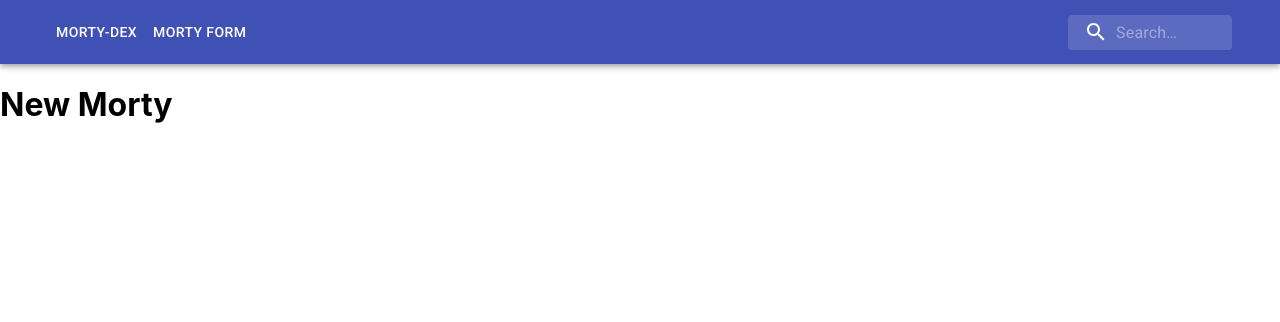
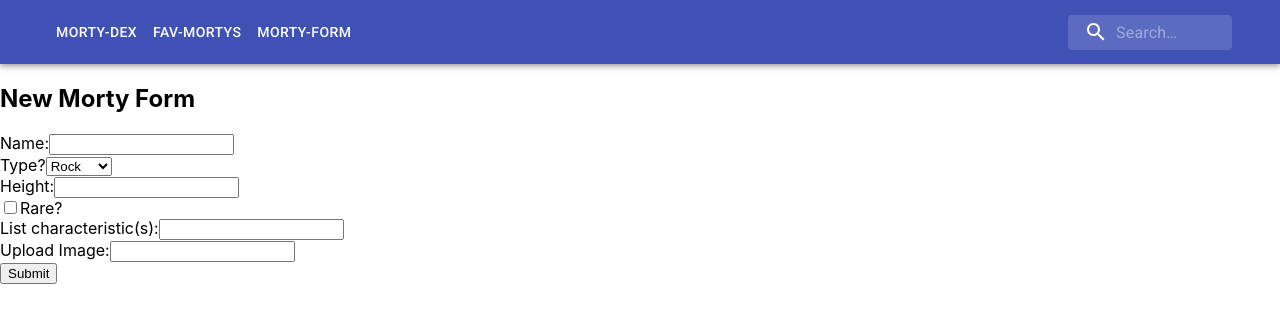
Before and after one commit to heymarz/morty-dex, a React (Create React App) app: page /Mortys/new in a window 1280 px wide. Shown: the top 322 px of the page. Built offline with nearby package versions, Linux system fonts and the light colour scheme; data requests are answered from the project's data file.

Commit message:
Port fixed

```diff
--- a/db.json
+++ b/db.json
@@ -1,5 +1,5 @@
 {
-  "Mortys'": [
+  "Mortys": [
     {
      "id": 1,
      "name": "Scruffy Morty",
@@ -8,7 +8,8 @@
      "weight": "108.4 lbs",
      "rare": "false",
      "characteristics": "Easy going, Unconventional",
-     "image": "https://imgur.com/WX4jFyi"
+     "image": "https://imgur.com/WX4jFyi",
+     "favorite": "false"
     },
     {
       "id": 2,
@@ -18,7 +19,8 @@
       "weight": "109.3 lbs",
       "rare": "false",
       "characteristics": "Stinky, Likes garlic",
-      "image": "https://imgur.com/V1tOFSn"
+      "image": "https://imgur.com/V1tOFSn",
+      "favorite": "false"
      },
      {
       "id": 3,
@@ -28,7 +30,8 @@
       "weight": "108.8 lbs",
       "rare": "false",
       "characteristics": "Wants love, not war",
-      "image": "https://imgur.com/pngUvtM"
+      "image": "https://imgur.com/pngUvtM",
+      "favorite": "false"
      },
      {
       "id": 4,
@@ -38,7 +41,8 @@
       "weight": "111.2 lbs",
       "rare": "false",
       "characteristics": "Hip, Cool, Bored of life",
-      "image": "https://imgur.com/E9QLzvm"
+      "image": "https://imgur.com/E9QLzvm",
+      "favorite": "true"
      },
      {
       "id": 5,
@@ -48,7 +52,8 @@
       "weight": "110.3 lbs",
       "rare": "false",
       "characteristics": "Coffee Drinker, Perfumed",
-      "image": "https://imgur.com/SLxB96M"
+      "image": "https://imgur.com/SLxB96M",
+      "favorite": "false"
      },
      {
       "id": 6,
@@ -58,7 +63,8 @@
       "weight": "122.5 lbs",
       "rare": "true",
       "characteristics": "Picks up stray cats",
-      "image": "https://imgur.com/77EGKwd"
+      "image": "https://imgur.com/77EGKwd",
+      "favorite": "false"
      },
      {
       "id": 7,
@@ -68,7 +74,8 @@
       "weight": "114.8 lbs",
       "rare": "false",
       "characteristics": "Wild and free",
-      "image": "https://imgur.com/XxIQHHS"
+      "image": "https://imgur.com/XxIQHHS",
+      "favorite": "false"
      },
      {
       "id": 8,
@@ -78,7 +85,8 @@
       "weight": "140.6 lbs",
       "rare": "false",
       "characteristics": "Pumped, Toned",
-       "image": "https://imgur.com/Xv9rOzD"
+       "image": "https://imgur.com/Xv9rOzD",
+       "favorite": "true"
      },
      {
       "id": 9,
@@ -88,7 +96,8 @@
       "weight": "118.7 lbs",
       "rare": "false",
       "characteristics": "Always precisely on time",
-      "image": "https://imgur.com/5uTsWSK"
+      "image": "https://imgur.com/5uTsWSK",
+      "favorite": "false"
      },
      {
       "id": 10,
@@ -98,7 +107,8 @@
       "weight": "116.3 lbs",
       "rare": "true",
       "characteristics": "Easily pleased",
-      "image": "https://imgur.com/V790KKF"
+      "image": "https://imgur.com/V790KKF",
+      "favorite": "false"
      },
      {
       "id": 11,
@@ -108,7 +118,8 @@
       "weight": "110.2 lbs",
       "rare": "false",
       "characteristics": "Hopeful, Pink",
-      "image": "https://imgur.com/JNaDLAg"
+      "image": "https://imgur.com/JNaDLAg",
+      "favorite": "false"
      },
      {
       "id": 12,
@@ -118,7 +129,8 @@
       "weight": "137.4 lbs",
       "rare": "false",
       "characteristics": "Beautiful singing voice",
-      "image": "https://imgur.com/YyQAv6O"
+      "image": "https://imgur.com/YyQAv6O",
+      "favorite": "false"
      }
   ]
 }
--- a/public/index.html
+++ b/public/index.html
@@ -41,5 +41,6 @@
       To begin the development, run `npm start` or `yarn start`.
       To create a production bundle, use `npm run build` or `yarn build`.
     -->
+    <script src="index.js"></script>
   </body>
 </html>
--- a/src/App.js
+++ b/src/App.js
@@ -1,22 +1,34 @@
-import React from "react";
+import React,{useEffect,useState} from "react";
 import Home from "./components/Home";
 import NavBar from "./components/NavBar";
 import { BrowserRouter as Router, Routes, Route } from "react-router-dom"
-import ListMortys from "./components/Mortys/ListMortys";
+import FavoriteMortys from "./components/Mortys/FavoriteMortys";
+import NewMortys from "./components/Mortys/NewMortys";
 import DetailMorty from "./components/Mortys/DetailMorty";
-import NewMortys from "./components/Mortys/NewMortys";
+import ErrorPage from "./components/ErrorPage";
 
 function App() {
+  const [submittedData, setSubmittedData] = useState([]);
+
+  useEffect(()=>{
+    fetch('http://localhost:3001/Mortys')
+    .then((resp)=>resp.json())
+    .then((data)=> setSubmittedData(data))
+  },[])
+
   return (
-    <Router>
+    <div>
+   <Router>
       <NavBar />
         <Routes>
-          <Route path="/mortys" element= { <ListMortys />} />
-          <Route path="/mortys/new" element= { <NewMortys />} />
-          <Route path="/mortys/id" element= { <DetailMorty />} />
-          <Route exact path="/" element= { <Home />} />
+          <Route path="/Mortys/new" element= {<NewMortys setData={setSubmittedData} submittedData={submittedData} />} />
+          <Route path="/Mortys/favorites" element={<FavoriteMortys submittedData={submittedData} />} />
+          <Route path="/Morty/:id" element={<DetailMorty />} />
+          <Route path="/" element={<Home submittedData={submittedData} />} />
+          <Route path="*" element={<ErrorPage />} />
         </Routes>
     </Router>
+  </div>
   );
 }
 
--- /dev/null
+++ b/src/components/ErrorPage.js
@@ -0,0 +1,11 @@
+import React from 'react'
+
+function ErrorPage() {
+  return (
+    <div>
+      ERROR 404 PAGE NOT FOUND
+    </div>
+  )
+}
+
+export default ErrorPage
--- a/src/components/Home.js
+++ b/src/components/Home.js
@@ -1,9 +1,12 @@
-import React from 'react'
+import React from 'react';
+import ListMortys from './Mortys/ListMortys';
 
-const Home = () => {
+function Home({ submittedData }) {
+
   return (
     <div>
       <h1>Welcome to the Morty-dex!</h1>
+      <ListMortys submittedData={submittedData}/>
     </div>
   )
 }
--- /dev/null
+++ b/src/components/Mortys/FavoriteMortys.js
@@ -0,0 +1,11 @@
+import React from 'react';
+
+function FavoriteMortys(){
+  return (
+    <div>
+      <h1>List of favorite Mortys</h1>
+    </div>
+  )
+}
+
+export default FavoriteMortys
--- a/src/components/Mortys/ListMortys.jsx
+++ b/src/components/Mortys/ListMortys.js
@@ -1,9 +1,14 @@
 import React from 'react'
 
-const ListMortys = () => {
+
+function ListMortys() {
+
+
+
   return (
     <div>
-      <h1>List Mortys</h1>
+      <h1>List of Mortys</h1>
+
     </div>
   )
 }
--- /dev/null
+++ b/src/components/Mortys/NewMortys.js
@@ -0,0 +1,88 @@
+import React, { useState } from 'react'
+
+function NewMortys({ submittedData, setData }){
+  const [name, setName] = useState("");
+  const [type, setType] = useState("");
+  const [height, setHeight] = useState("");
+  const [rare, setRare] = useState("");
+  const [characteristics, setCharacteristics] = useState("");
+  const [img, setImg] = useState("");
+  const [favorite, setFavorite] = useState(false)
+
+  function handleSubmit(e){
+    e.preventDefault();
+    const formData = {
+      name: name,
+      type: type,
+      height: height,
+      rare: rare,
+      characteristics: characteristics,
+      img: img,
+      favorite: favorite
+    };
+    const dataArray =
+    fetch("http://localhost:3001/Mortys",{
+      method: "POST",
+      headers: {
+        "Content-Type": "application/json",
+        "Accepts": "application/json",
+      },
+      body: JSON.stringify(submittedData)
+    });
+    setData(...submittedData, formData)
+  }
+
+  return (
+    <section>
+      <h1>New Morty Form</h1>
+      <form>
+        <label htmlFor="name" >Name:
+          <input
+          type="text"
+          value= {name}
+          onChange={(e)=>setName(e.target.value)}
+          />
+        </label>
+        <br />
+        <label htmlFor="type">Type?</label>
+        <select>
+          <option value={type.rock}>Rock</option>
+          <option value={type.paper}>Paper</option>
+          <option value={type.scissor}>Scissor</option>
+        </select>
+        <br />
+        <label htmlFor="height">Height:
+          <input
+          type="number"
+          value={height}
+          onChange={(e)=>setHeight(e.target.value)}
+          />
+
+        </label>
+        <br />
+        <input type="checkbox" id="rare" name={rare} />
+        <label htmlFor="rare">Rare?</label>
+        <br />
+        <label htmlFor="characteristics">List characteristic(s):
+          <input
+          type="text"
+          value={characteristics}
+          onChange={(e)=>setCharacteristics(e.target.value)}
+          />
+        </label>
+        <br />
+        <label htmlFor="image">Upload Image:
+          <input
+          type="text"
+          value={img}
+          onChange={(e)=>setImg(e.target.value)}
+          />
+        </label>
+        <br />
+        <button type="submit" onSubmit={handleSubmit}>Submit</button>
+      </form>
+    </section>
+  )
+}
+
+export default NewMortys
--- a/src/components/Mortys/NewMortys.jsx
+++ /dev/null
@@ -1,11 +0,0 @@
-import React from 'react'
-
-const NewMortys = () => {
-  return (
-    <div>
-      <h1>New Morty</h1>
-    </div>
-  )
-}
-
-export default NewMortys
--- a/src/components/NavBar.js
+++ b/src/components/NavBar.js
@@ -74,7 +74,8 @@ const NavBar = () => {
         <Toolbar>
           <Typography className={classes.title} variant="h6" noWrap>
             <Button color="inherit" component={ Link } to="/">Morty-dex</Button>
-            <Button color="inherit" component={ Link } to="/Mortys/new">Morty form</Button>
+            <Button color="inherit" component={ Link } to="/Mortys/favorites">Fav-Mortys</Button>
+            <Button color="inherit" component={ Link } to="/Mortys/new">Morty-form</Button>
           </Typography>
           <div className={classes.search}>
             <div className={classes.searchIcon}>
@@ -86,7 +87,7 @@ const NavBar = () => {
                 root: classes.inputRoot,
                 input: classes.inputInput,
               }}
-              // Need to link DetailMorty as the display component when search form is submited
+
               inputProps={{ 'aria-label': 'search' }}
             />
           </div>
```
Also changed, not shown: src/components/Mortys/DetailMorty.js (renamed from src/components/Mortys/DetailMorty.jsx), 2 other files (tests, documents, lock files or other folders).
